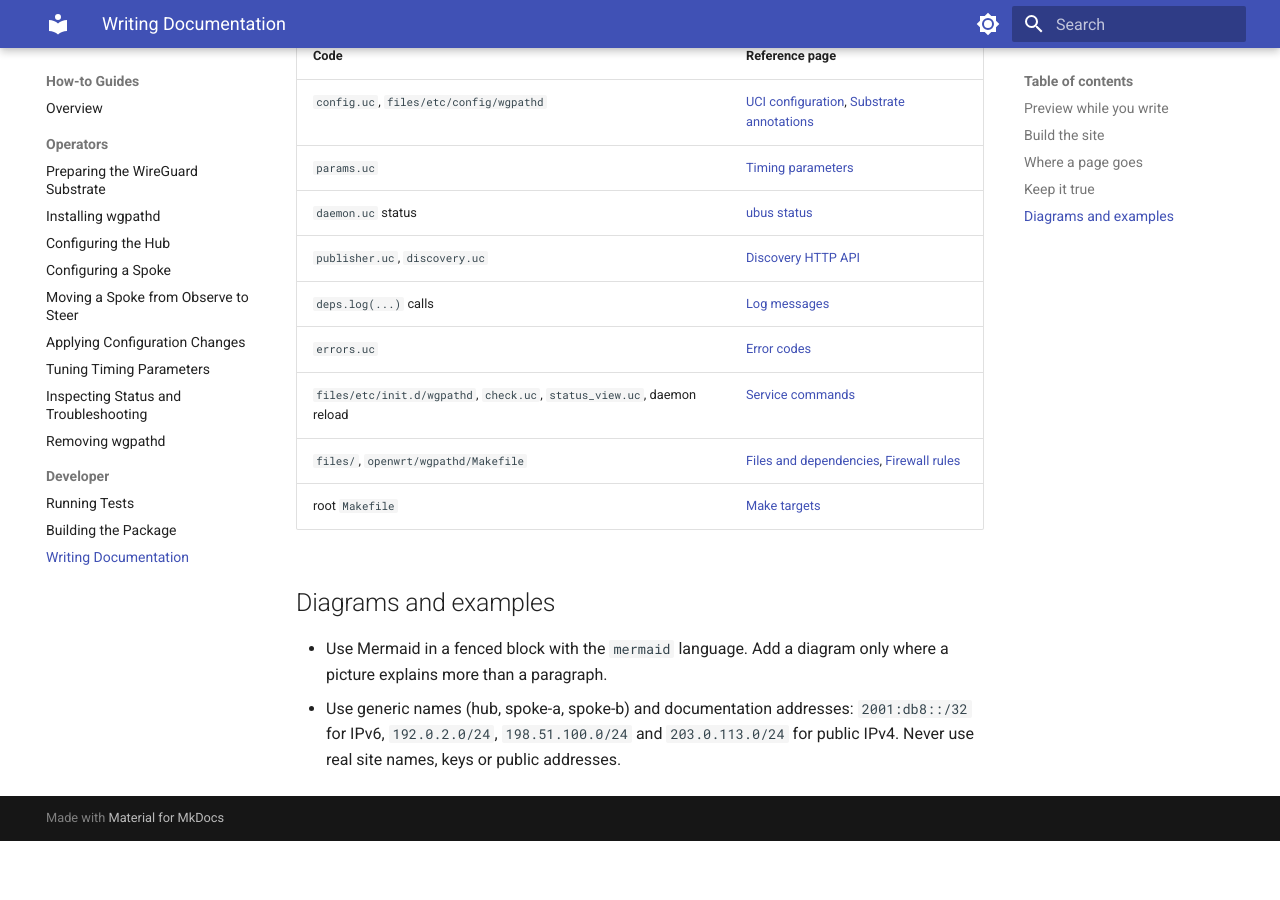
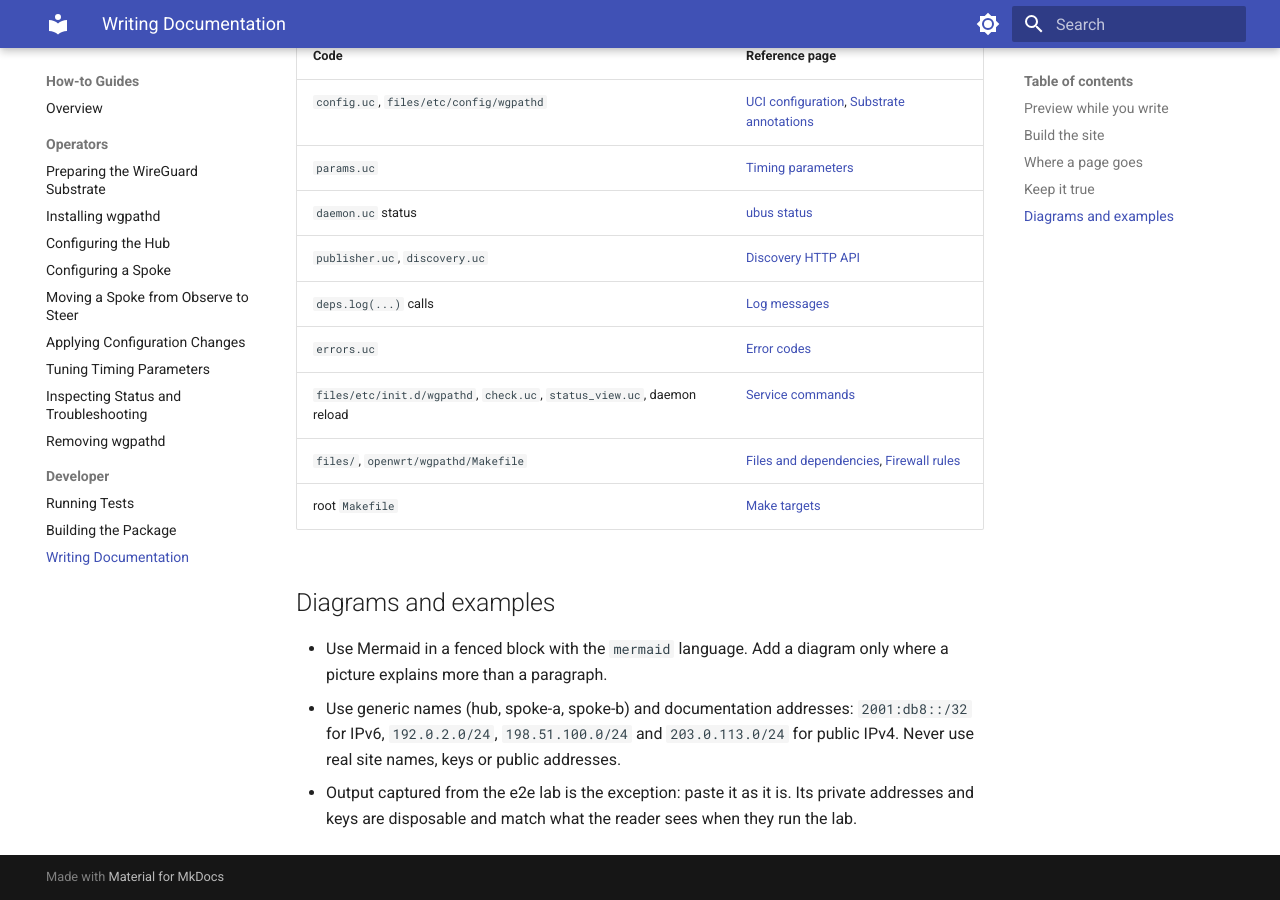
Before and after one commit to m00qek/wgpathd, an MkDocs documentation site: the page built from docs/how-to/developer/documentation.md, in a window 1280 px wide and 900 px high, scrolled down 1430 px. Built offline with MkDocs 1.6.1 and Material for MkDocs 9.7.7, drawn with Linux system fonts in a browser that asks for light colours; before the commit the page ends 2271 px from its top, so only the background shows below that.

Commit message:
Docs: design erratum on trial attempts, allow real lab output

```diff
--- a/docs/how-to/developer/documentation.md
+++ b/docs/how-to/developer/documentation.md
@@ -57,3 +57,4 @@ Reference pages describe the code as it is. When you change an option, parameter
 
 - Use Mermaid in a fenced block with the `mermaid` language. Add a diagram only where a picture explains more than a paragraph.
 - Use generic names (hub, spoke-a, spoke-b) and documentation addresses: `2001:db8::/32` for IPv6, `192.0.2.0/24`, `198.51.100.0/24` and `203.0.113.0/24` for public IPv4. Never use real site names, keys or public addresses.
+- Output captured from the e2e lab is the exception: paste it as it is. Its private addresses and keys are disposable and match what the reader sees when they run the lab.
```
